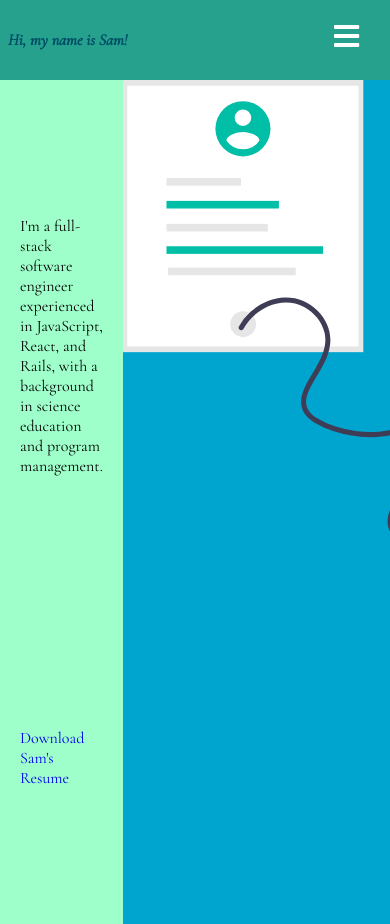
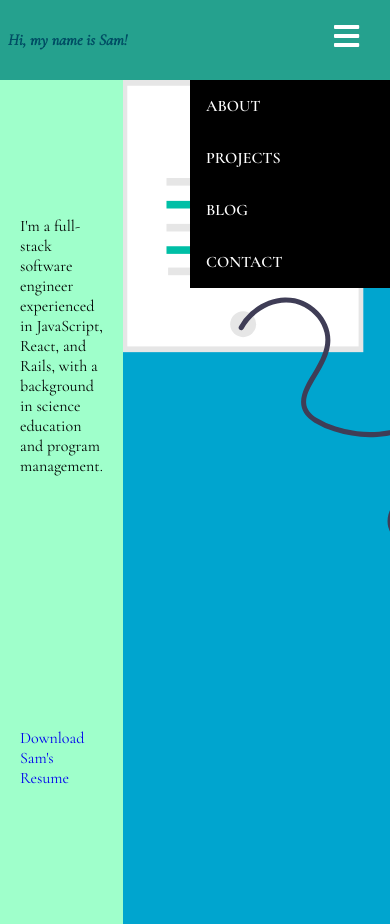
Before and after one commit to isphinxs/portfolio, a React (Create React App) app: page / in a window 390 px wide. Both pictures are taken after a click on the icon 346 px from the left and 35 px from the top of the page. Shown: the top 924 px of the page. Built offline with nearby package versions, Linux system fonts and the light colour scheme.

Commit message:
Add dropdown functionality to NavBar

```diff
--- /dev/null
+++ b/src/components/Dropdown.css
@@ -0,0 +1,30 @@
+.dropdown-menu {
+    width: 200px;
+    position: relative;
+    float:right;
+    top: 80px;
+    list-style: none;
+    text-align: start;
+}
+
+.dropdown-menu li {
+    background: black;
+    cursor: pointer;
+}
+
+.dropdown-menu li:hover {
+    background: grey;
+}
+
+.dropdown-menu.clicked {
+    display: none;
+}
+
+.dropdown-link {
+    display: block;
+    width: 100%;
+    height: 100%;
+    text-decoration: none;
+    color: white;
+    padding: 16px;
+}
--- /dev/null
+++ b/src/components/Dropdown.js
@@ -0,0 +1,31 @@
+import React, { useState } from 'react';
+import { Link } from 'react-router-dom';
+import { MenuItems } from './MenuItems';
+import './Dropdown.css';
+
+const Dropdown = props => {
+    const [click, setClick] = useState(false);
+    const handleClick = () => {
+        setClick(!click);
+    }
+
+    return(
+        <>
+            <ul onClick={props.closeMenu} className={click ? 'dropdown-menu clicked' : 'dropdown-menu'}>
+                {MenuItems.map((item, index) => {
+                    return (
+                        <li key={index}>
+                            <Link className={item.className} to={item.path} onClick={() => {
+                                setClick(false);
+                            }}>
+                                {item.title}
+                            </Link>
+                        </li>
+                    )
+                })}
+            </ul>
+        </>
+    )
+}
+
+export default Dropdown;
--- /dev/null
+++ b/src/components/MenuItems.js
@@ -0,0 +1,22 @@
+export const MenuItems = [
+    {
+        title: 'ABOUT',
+        path: '/about',
+        className: 'dropdown-link'
+    },
+    {
+        title: 'PROJECTS',
+        path: '/projects',
+        className: 'dropdown-link'
+    },
+    {
+        title: 'BLOG',
+        path: '/blog',
+        className: 'dropdown-link'
+    },
+    {
+        title: 'CONTACT',
+        path: '/contact',
+        className: 'dropdown-link'
+    }
+]
--- a/src/components/Navbar.js
+++ b/src/components/Navbar.js
@@ -1,9 +1,31 @@
-import React from 'react';
+import React, { useState } from 'react';
 import { NavLink as Link } from 'react-router-dom';
 import styled from 'styled-components';
 import { FaBars } from 'react-icons/fa';
+import Dropdown from './Dropdown';
 
 function Navbar() {
+    const [click, setClick] = useState(false);
+    const [dropdown, setDropdown] = useState(false);
+
+    const handleClick = () => {
+        setClick(!click);
+        setDropdown(!dropdown);
+    }
+
+    const closeMenu = () => {
+        setClick(false);
+        setDropdown(false);
+    }
+
+    // const onMouseEnter = () => {
+    //     setDropdown(true);
+    // }
+
+    // const onMouseLeave = () => {
+    //     setDropdown(false);
+    // }
+
     const Nav = styled.nav`
         background: #25A18E;
         color: #FFF;
@@ -54,7 +76,8 @@ function Navbar() {
         <>
             <Nav>
                 <NavLink to="/" exact><em>Hi, my name is Sam!</em></NavLink>
-                <Bars />
+                <Bars onClick={handleClick} />
+                {dropdown && <Dropdown closeMenu={closeMenu} />}
                 <NavMenu>
                     <NavLink to="/about">ABOUT</NavLink>
                     <NavLink to="/projects">PROJECTS</NavLink>
```
